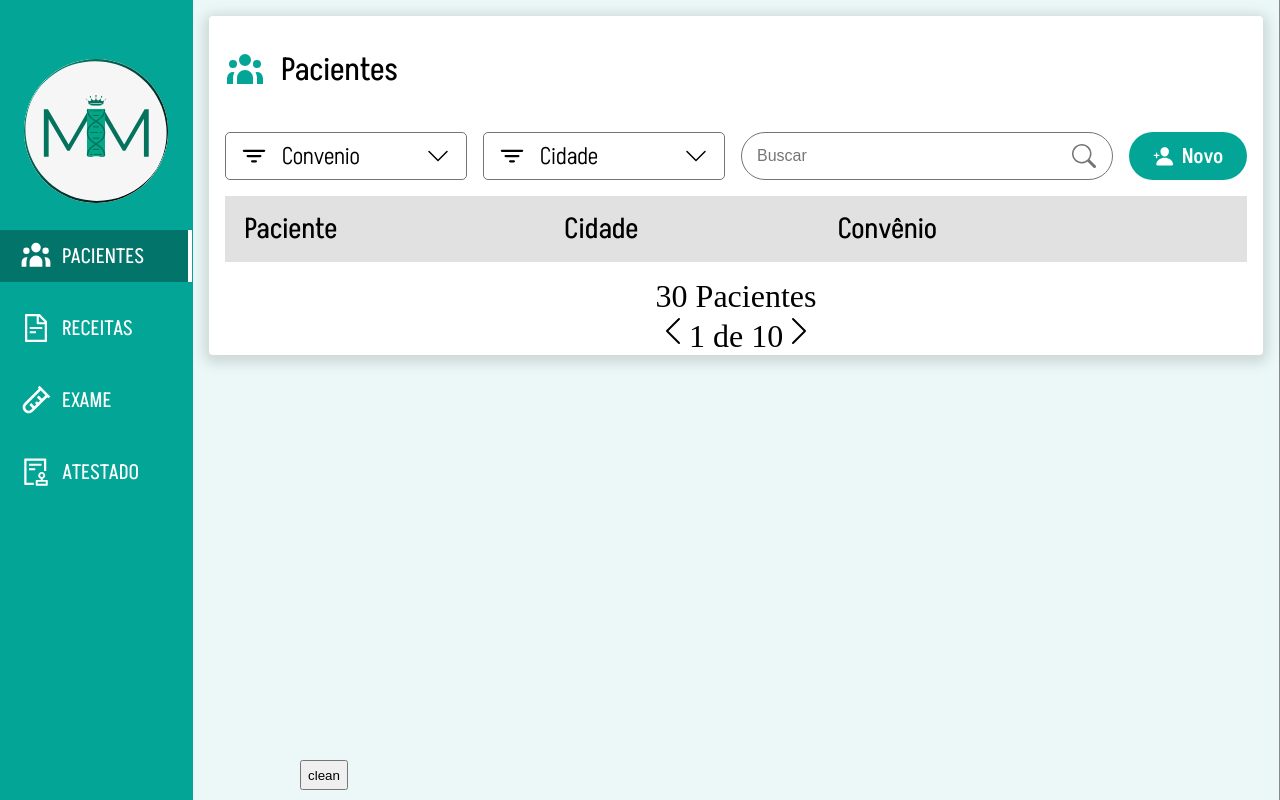
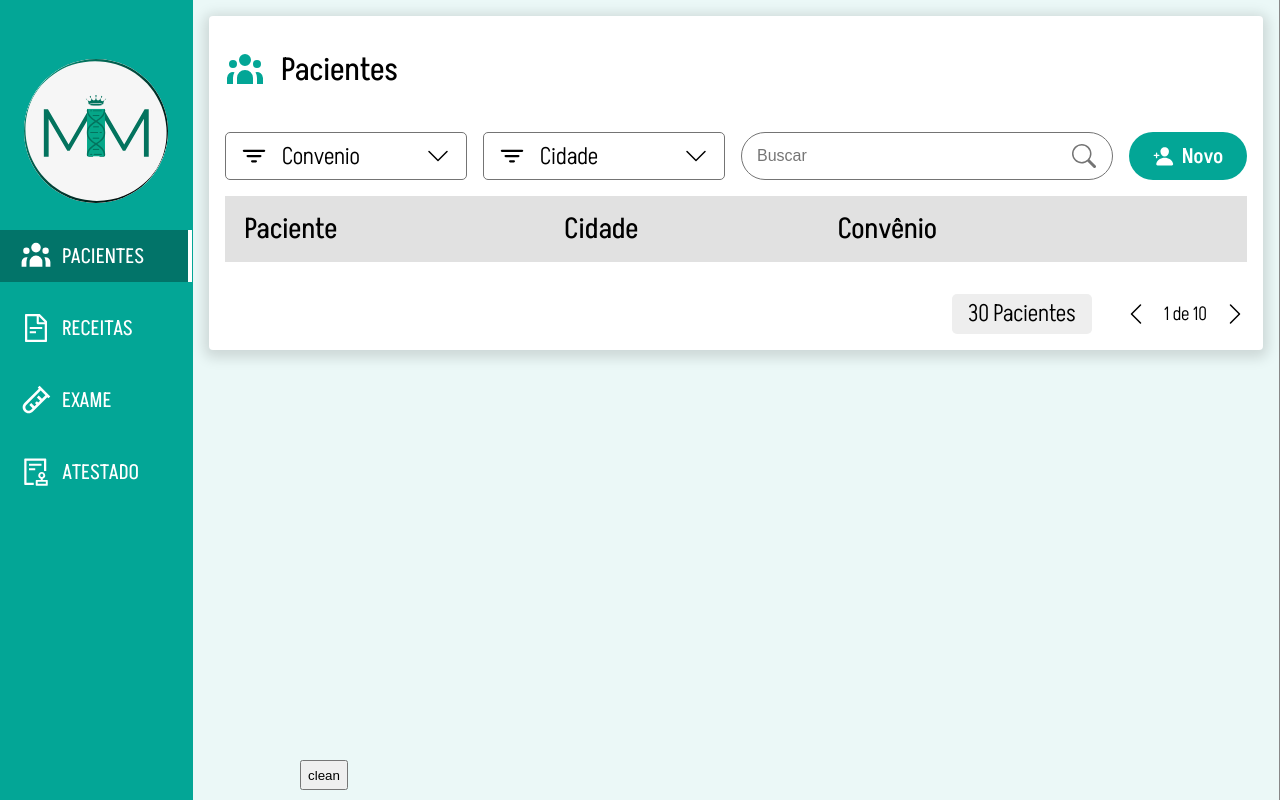
Before and after one commit to Wernnevon/Medical-Monitor, a React (Create React App) app: page /#/pacientes in a window 1280 px wide. Built offline with nearby package versions, Linux system fonts and the light colour scheme.

Commit message:
style: style pagination component

```diff
--- a/src/Components/Pagination/index.tsx
+++ b/src/Components/Pagination/index.tsx
@@ -1,14 +1,14 @@
 import { BsChevronLeft, BsChevronRight } from "react-icons/bs";
-import { Container } from "./styles";
+import { Container, TotalLabel, PaginationContainer } from "./styles";
 
 const Pagination: React.FC = () => {
   return <Container>
-    <label>30 Pacientes</label>
-    <div>
+    <TotalLabel>30 Pacientes</TotalLabel>
+    <PaginationContainer>
         <BsChevronLeft />
         <label>1 de 10</label>
         <BsChevronRight />
-    </div>
+    </PaginationContainer>
   </Container>;
 };
 
--- a/src/Components/Pagination/styles.ts
+++ b/src/Components/Pagination/styles.ts
@@ -1,3 +1,32 @@
 import styled from "styled-components";
 
-export const Container = styled.div``;
+export const Container = styled.div`
+  display: flex;
+  justify-content: flex-end;
+  margin: 1rem;
+  font-family: "Akshar-Light";
+  font-size: 1.5rem;
+  gap: 2rem;
+`;
+
+export const TotalLabel = styled.label`
+  background-color: #eee;
+  line-height: 2.5rem;
+  padding: 0 1rem;
+  border-radius: 5px;
+`;
+
+export const PaginationContainer = styled.div`
+  display: flex;
+  gap: 1rem;
+  align-items: center;
+
+  label {
+  font-size: 1.2rem;
+  }
+
+  svg:hover {
+    cursor: pointer;
+    color: #03a696
+  }
+`;
```
